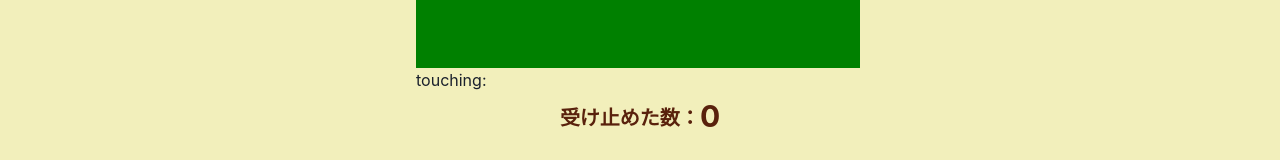
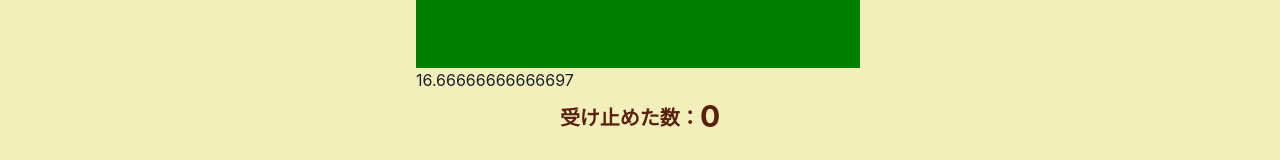
Before and after one commit to ryochansq/gimme-choco-vite, a React (Vite) app: page / in a window 1280 px wide. Shown: the part 512-672 px from the top of the page. Built offline with nearby package versions, Linux system fonts and the light colour scheme.

Commit message:
add useAnimationFrame

```diff
--- /dev/null
+++ b/src/features/game/hooks/useGame.ts
@@ -0,0 +1,8 @@
+import { useState } from "react";
+import { useAnimationFrame } from "../../../hooks/useAnimationFrame";
+
+export const useGame = () => {
+  const [hoge, setHoge] = useState(-1);
+  useAnimationFrame((ms: number) => setHoge(ms));
+  return hoge;
+};
--- a/src/features/game/index.tsx
+++ b/src/features/game/index.tsx
@@ -2,10 +2,12 @@ import { Flex, Text } from "@chakra-ui/react";
 import { useContext } from "react";
 import { useLeftRifhtInput } from "../../hooks/useLeftRightInput";
 import { Context } from "../../store";
+import { useGame } from "./hooks/useGame";
 
 export const Game = () => {
   const { score, setScore, setView } = useContext(Context);
   const { input } = useLeftRifhtInput();
+  const diff = useGame();
 
   return (
     <>
@@ -14,8 +16,7 @@ export const Game = () => {
       >
         game
       </div>
-      <span>touching:</span>
-      <span>{input}</span>
+      <span>{diff}</span>
       <Flex align="end" justify="center" color="choco.500" p="8px">
         <Text fontSize="xl" as="b" lineHeight="30px">
           受け止めた数：
--- /dev/null
+++ b/src/hooks/useAnimationFrame.ts
@@ -0,0 +1,19 @@
+import { useCallback, useEffect, useRef, useState } from "react";
+
+export const useAnimationFrame = (callback: (ms: number) => void) => {
+  const reqIdRef = useRef(0);
+  const timestamp = useRef<number>();
+  const loop: FrameRequestCallback = useCallback((nextTimestamp) => {
+    reqIdRef.current = requestAnimationFrame(loop);
+    const ms = timestamp.current ? nextTimestamp - timestamp.current : 0;
+    timestamp.current = nextTimestamp;
+    callback(ms);
+  }, []);
+
+  useEffect(() => {
+    reqIdRef.current = requestAnimationFrame(loop);
+    return () => {
+      if (reqIdRef.current) cancelAnimationFrame(reqIdRef.current);
+    };
+  }, [loop]);
+};
--- a/src/hooks/useLeftRightInput.ts
+++ b/src/hooks/useLeftRightInput.ts
@@ -1,6 +1,6 @@
 import { useEffect, useState } from "react";
 
-type Input = "left" | "right" | "";
+export type Input = "left" | "right" | "";
 
 const isLeft = (x: number) => x <= document.body.clientWidth / 2;
 
```
